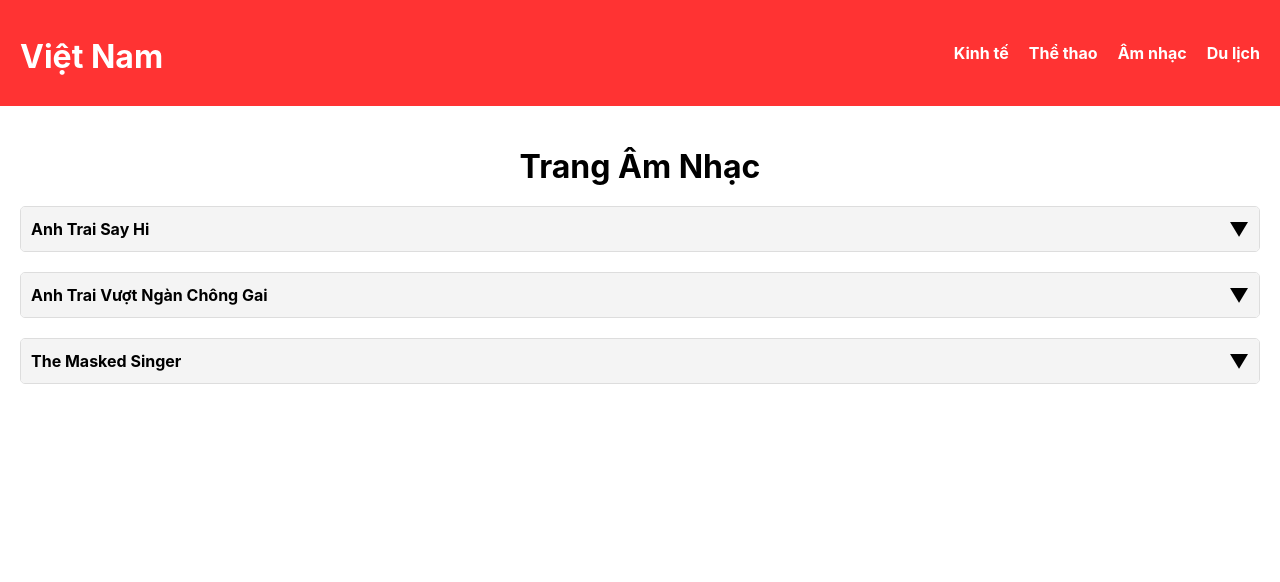
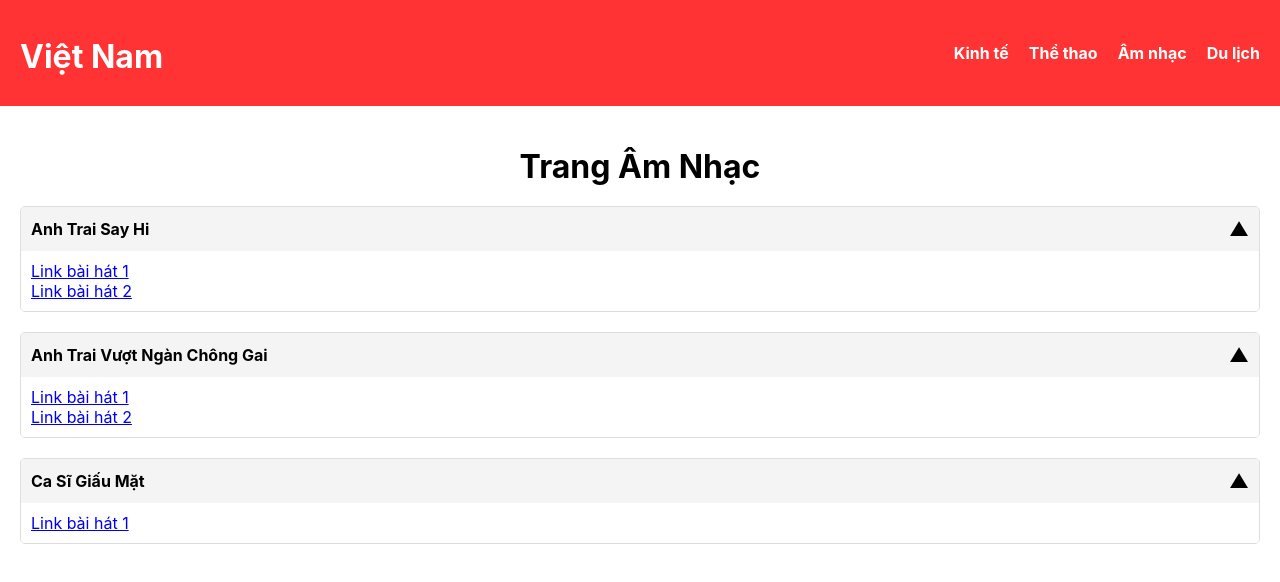
Before and after one commit to lnguyend-agai/Vietnam-website, a React (Create React App) app: page /music in a window 1280 px wide. Shown: the top 582 px of the page. Built offline with nearby package versions, Linux system fonts and the light colour scheme.

Commit message:
[FEAT] Stage-2: Edit expander of sport and music page

```diff
--- a/src/pages/MusicPage.css
+++ b/src/pages/MusicPage.css
@@ -15,18 +15,14 @@
     overflow: hidden;
   }
 
-  .expander input[type="checkbox"] {
-    display: none;
-  }
-
   .expander label {
-    display: flex;
-    justify-content: space-between;
-    align-items: center;
     background-color: #f4f4f4;
     padding: 10px;
     cursor: pointer;
     font-weight: bold;
+    display: flex;
+    justify-content: space-between;
+    align-items: center;
   }
 
   .expander .arrow {
@@ -34,30 +30,8 @@
     transition: transform 0.3s ease;
   }
 
-  .expander input[type="checkbox"]:checked + label .arrow {
-    transform: rotate(180deg); /* Xoay mũi tên lên */
-  }
-
   .expander .content {
-    display: none;
     padding: 10px;
     background-color: #fff;
-  }
-
-  .expander input[type="checkbox"]:checked + label + .content {
     display: block;
   }
-
-  .youtube-link {
-    margin-bottom: 10px;
-  }
-
-  .youtube-link a {
-    color: #1a73e8;
-    text-decoration: none;
-    font-size: 1rem;
-  }
-
-  .youtube-link a:hover {
-    text-decoration: underline;
-  }
--- a/src/pages/MusicPage.js
+++ b/src/pages/MusicPage.js
@@ -1,41 +1,57 @@
-import React from 'react';
+import React, { useState } from 'react';
 import './MusicPage.css';
 
 const musicData = [
   {
     title: 'Anh Trai Say Hi',
     links: [
-      'https://youtube.com/watch?v=d9Fohvdet4g',
-      'https://www.youtube.com/watch?v=a-jdOviGQ00',
+      'https://www.youtube.com/watch?v=dQw4w9WgXcQ',
+      'https://www.youtube.com/watch?v=3JZ_D3ELwOQ',
     ],
   },
   {
     title: 'Anh Trai Vượt Ngàn Chông Gai',
     links: [
-      'https://www.youtube.com/watch?v=nXiwlKJSkHY',
-      'https://www.youtube.com/watch?v=3UbQjlHbPsE',
+      'https://www.youtube.com/watch?v=2Vv-BfVoq4g',
+      'https://www.youtube.com/watch?v=fJ9rUzIMcZQ',
     ],
   },
   {
-    title: 'The Masked Singer',
+    title: 'Ca Sĩ Giấu Mặt',
     links: [
-      'https://www.youtube.com/watch?v=b8dC2QZKSNs',
+      'https://www.youtube.com/watch?v=QH2-TGUlwu4',
     ],
   },
 ];
 
 const MusicPage = () => {
+  // Khởi tạo trạng thái mở mặc định cho tất cả expander
+  const [openExpanders, setOpenExpanders] = useState(
+    Array(musicData.length).fill(true)
+  );
+
+  const toggleExpander = (index) => {
+    setOpenExpanders((prevState) =>
+      prevState.map((isOpen, idx) => (idx === index ? !isOpen : isOpen))
+    );
+  };
+
   return (
     <div className="music-page">
       <h1>Trang Âm Nhạc</h1>
 
       {musicData.map((item, index) => (
-        <div className="expander" key={index}>
-          <input type="checkbox" id={`expander-${index}`} />
-          <label htmlFor={`expander-${index}`}>
+        <div
+          className={`expander ${openExpanders[index] ? 'open' : ''}`}
+          key={index}
+        >
+          <label onClick={() => toggleExpander(index)}>
             {item.title}
-            <span className="arrow">&#9660;</span>
+            <span className="arrow">
+              {openExpanders[index] ? '▲' : '▼'}
+            </span>
           </label>
+          {openExpanders[index] && (
             <div className="content">
               {item.links.map((link, idx) => (
                 <div key={idx} className="youtube-link">
@@ -45,6 +61,7 @@ const MusicPage = () => {
                 </div>
               ))}
             </div>
+          )}
         </div>
       ))}
     </div>
--- a/src/pages/SportsPage.css
+++ b/src/pages/SportsPage.css
@@ -11,10 +11,6 @@ h1 {
   border: 1px solid #ddd;
   border-radius: 5px;
   overflow: hidden;
-}
-
-.expander input[type="checkbox"] {
-  display: none;
 }
 
 .expander label {
@@ -32,18 +28,13 @@ h1 {
   transition: transform 0.3s ease;
 }
 
-.expander input[type="checkbox"]:checked + label .arrow {
+.expander .arrow.open {
   transform: rotate(180deg); /* Xoay mũi tên lên */
 }
 
 .expander .content {
-  display: none;
   padding: 10px;
   background-color: #fff;
-}
-
-.expander input[type="checkbox"]:checked + label + .content {
-  display: block;
 }
 
 .expander img {
--- a/src/pages/SportsPage.js
+++ b/src/pages/SportsPage.js
@@ -1,4 +1,4 @@
-import React from 'react';
+import React, { useState } from 'react';
 import './SportsPage.css';
 
 // Import ảnh của các vận động viên và đội tuyển
@@ -7,47 +7,65 @@ import swimmingImage from '../assets/swimming.jpg';
 import footballImage from '../assets/football.jpg';
 
 const SportsPage = () => {
+  // Trạng thái mặc định mở của từng Expander
+  const [expanders, setExpanders] = useState({
+    badminton: true,
+    swimming: true,
+    football: true,
+  });
+
+  // Toggle trạng thái mở/đóng của từng Expander
+  const toggleExpander = (key) => {
+    setExpanders((prevState) => ({
+      ...prevState,
+      [key]: !prevState[key],
+    }));
+  };
+
   return (
     <div className="sports-page">
       <h1>Thể thao Việt Nam</h1>
 
       {/* Expander for Badminton */}
       <div className="expander">
-        <input type="checkbox" id="badminton" />
-        <label htmlFor="badminton">
+        <label onClick={() => toggleExpander('badminton')}>
           Cầu lông
-          <span className="arrow">&#9660;</span>
+          <span className={`arrow ${expanders.badminton ? 'open' : ''}`}>&#9660;</span>
         </label>
+        {expanders.badminton && (
           <div className="content">
             <p>Cầu lông là một trong những môn thể thao phổ biến tại Việt Nam.</p>
             <img src={badmintonImage} alt="Cầu lông" />
           </div>
+        )}
       </div>
 
       {/* Expander for Swimming */}
       <div className="expander">
-        <input type="checkbox" id="swimming" />
-        <label htmlFor="swimming">
+        <label onClick={() => toggleExpander('swimming')}>
           Bơi lội
-          <span className="arrow">&#9660;</span>
+          <span className={`arrow ${expanders.swimming ? 'open' : ''}`}>&#9660;</span>
         </label>
+        {expanders.swimming && (
           <div className="content">
             <p>Bơi lội là môn thể thao mang về nhiều huy chương cho Việt Nam.</p>
             <img src={swimmingImage} alt="Bơi lội" />
           </div>
+        )}
       </div>
 
       {/* Expander for Football */}
       <div className="expander">
-        <input type="checkbox" id="football" />
-        <label htmlFor="football">
+        <label onClick={() => toggleExpander('football')}>
           Bóng đá
-          <span className="arrow">&#9660;</span>
+          <span className={`arrow ${expanders.football ? 'open' : ''}`}>&#9660;</span>
         </label>
+        {expanders.football && (
           <div className="content">
             <p>Bóng đá là môn thể thao vua tại Việt Nam, với nhiều đội tuyển nổi bật.</p>
             <img src={footballImage} alt="Bóng đá" />
           </div>
+        )}
       </div>
     </div>
   );
```
Lines whose indentation alone changed are shown as unchanged.
